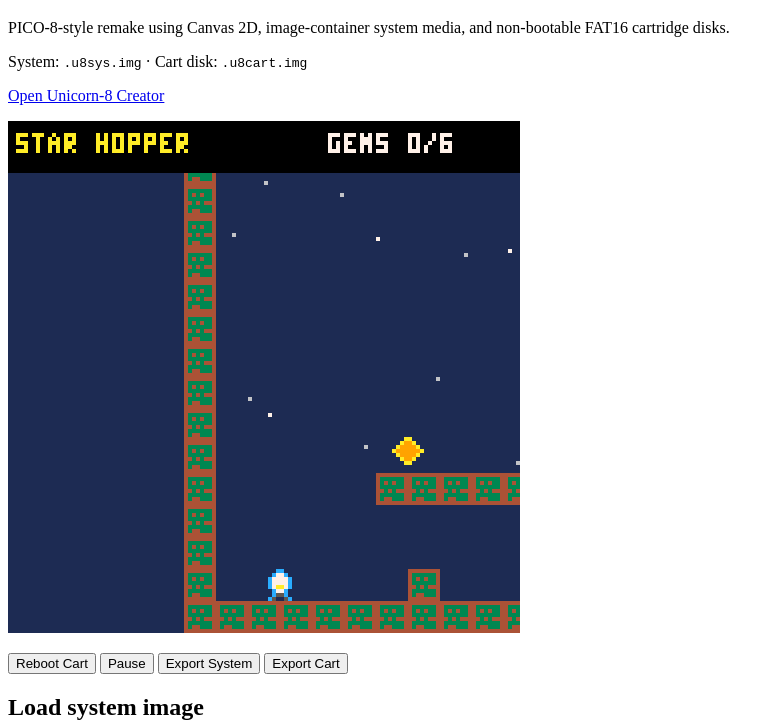
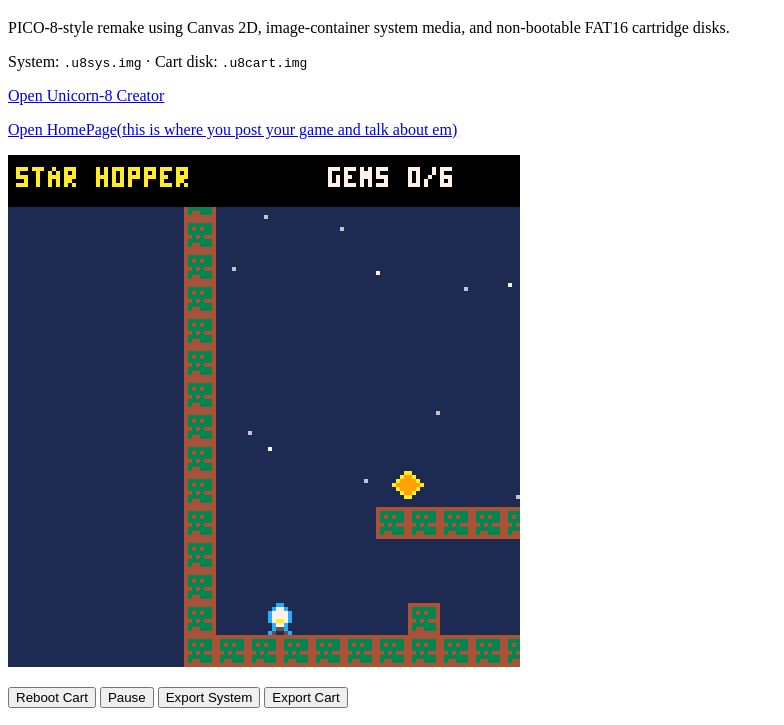
Before and after one commit to gitman-cyber/Unicorn8, a plain HTML site: page index.html in a window 1280 px wide. Shown: the part 61-786 px from the top of the page, without its empty margins (0-784 px from the left). Drawn offline with nearby package versions, Linux system fonts and the light colour scheme.

Commit message:
Add link to HomePage in index.html

```diff
--- a/index.html
+++ b/index.html
@@ -14,6 +14,7 @@
     <p>PICO-8-style remake using Canvas 2D, image-container system media, and non-bootable FAT16 cartridge disks.</p>
     <p>System: <code>.u8sys.img</code> · Cart disk: <code>.u8cart.img</code></p>
     <p><a href="./creator.html">Open Unicorn-8 Creator</a></p>
+    <p><a href="./homepage.html">Open HomePage(this is where you post your game and talk about em)</a></p>
 
     <section>
       <canvas id="screen" width="512" height="512"></canvas>
```
